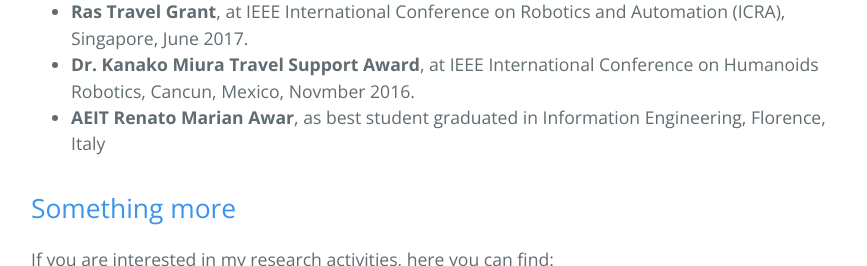
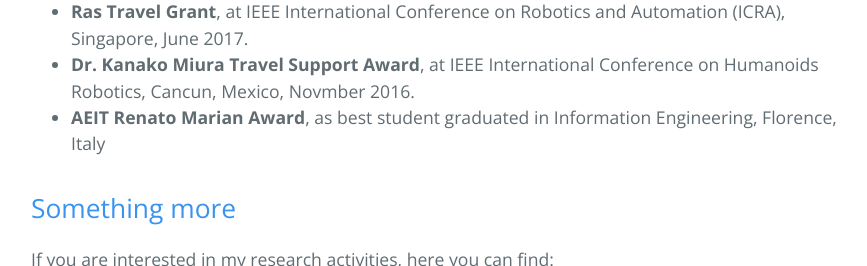
Before and after one commit to giuliavezzani/giuliavezzani_old.github.io, a Jekyll site: the page built from index.md, in a window 1280 px wide and 900 px high, scrolled down 2045 px, cut to the strip 155-421 px from the top of the window. Shown: the whole strip, without its empty margins (193-1060 px from the left). Built offline with Jekyll 4.4.1, drawn with Linux system fonts in a browser that asks for light colours; our own code applies the rules of GitHub Pages for plain Markdown files.

Commit message:
Update index.md

```diff
--- a/index.md
+++ b/index.md
@@ -100,7 +100,7 @@ advancement of the theory and practice of systems and control.</p>
  Singapore, June 2017.
 - **Dr. Kanako Miura Travel Support Award**, at IEEE International Conference on Humanoids
  Robotics, Cancun, Mexico, Novmber 2016.
-- **AEIT Renato Marian Awar**, as best student graduated in Information Engineering, Florence, Italy
+- **AEIT Renato Marian Award**, as best student graduated in Information Engineering, Florence, Italy
 
 ## Something more
 If you are interested in my research activities, here you can find:
```
